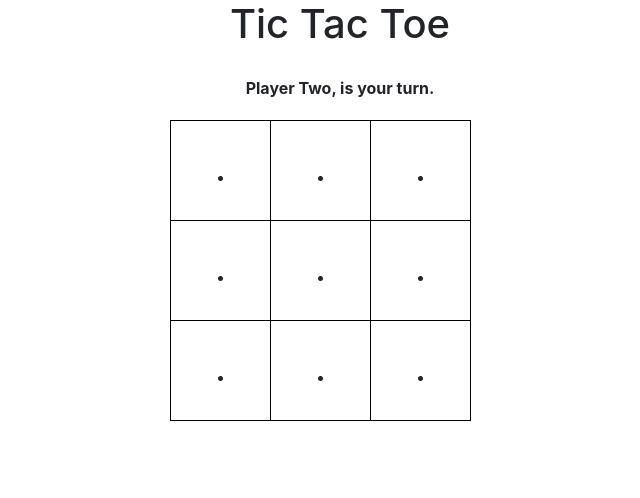
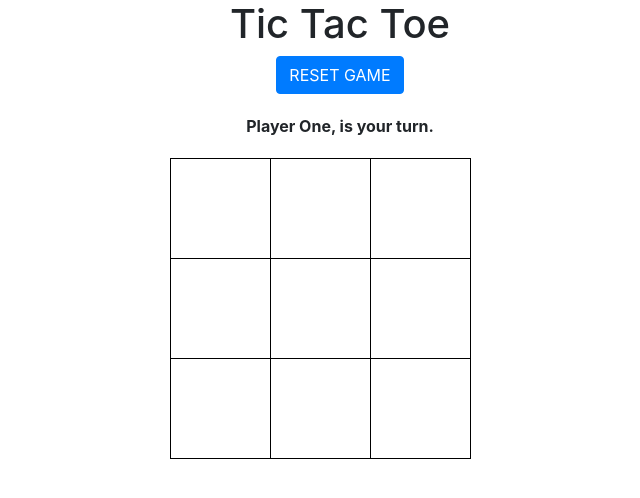
Before and after one commit to rmauritsson/tic-tac-toe, a plain HTML site: page index.html in a window 1280 px wide. Both pictures are taken after a click on the button "START GAME". Shown: the whole page, without its empty margins (300-940 px from the left). Drawn offline with Linux system fonts and the light colour scheme.

Commit message:
Add Player Object

```diff
--- a/css/style.css
+++ b/css/style.css
@@ -1,21 +1,24 @@
-body{
+body {
   width: 100%;
   height: 100%;
   text-align: center;
   justify-content: center;
 }
+
 #winner {
   font-size: 14;
   font-weight: bold;
   padding: 20px 0;
 }
 
-#resetButton{
-  display: none;
+#resetButton {
+  visibility: hidden;
 }
+
 table {
   border-collapse: collapse;
 }
+
 table tr td {
   border: 1px solid #000;
   width: 100px;
--- a/js/gameBoard.js
+++ b/js/gameBoard.js
@@ -1,31 +1,18 @@
 /* eslint-disable max-len */
-const Board = (nameOne, nameTwo) => {
+const Board = (player1, player2) => {
   const emptySpace = 0;
   const p1value = 1;
   const p2value = -1;
-  const player = {
-    player1: document.getElementById('inputPlayerOne').value,
-    player2: document.getElementById('inputPlayerTwo').value
-  };
+  const board = Array(9).fill(emptySpace);
   let turn = 1;
-  let board = Array(9).fill(emptySpace);
   let status;
 
-  const nameChange = (name, number) => {
-    if (number === 1) player.player1 = name;
-    if (number === 2) player.player2 = name;
-  };
-
   // Returns the Player number from the actual turn
-  const playerTurn = (number = 1) => (turn % 2 === number ? [player.player1, 1] : [player.player2, 2]);
-
-  // Returns true if the board is empty
-  const isEmpty = () => {
-    for (let i = 0; i < board.length; i += 1) {
-      if (board[i] !== emptySpace) return false;
+  const playerTurn = (number = 1) => {
+    if (turn % 2 === number) {
+      return [player1.name, 1];
     }
-
-    return true;
+    return [player2.name, 2];
   };
 
   // Returns true if the board is full
@@ -35,12 +22,6 @@ const Board = (nameOne, nameTwo) => {
     }
 
     return true;
-  };
-
-  // Makes every space of the board empty and resets the turn to 1
-  const resetBoard = () => {
-    board = Array(9).fill(0);
-    turn = 1;
   };
 
   // Returns the number of the winner player, 3 if is a draw, 0 if there is no winner
@@ -91,7 +72,6 @@ const Board = (nameOne, nameTwo) => {
   // Marks the board using the position argument. Returns true if a new move was successful.
   const newMove = (position) => {
     if (!validPosition(position)) return checkStatus();
-
     board[position] = playerTurn()[1] === 1 ? p1value : p2value;
     turn += 1;
 
@@ -111,7 +91,7 @@ const Board = (nameOne, nameTwo) => {
         winner.innerHTML = 'It\'s a draw!';
         break;
       default:
-        winner.innerHTML = `${playerTurn(0)[0]}, is your turn.`;
+        winner.innerHTML = `${playerTurn()[0]}, is your turn.`;
     }
   };
 
@@ -130,13 +110,13 @@ const Board = (nameOne, nameTwo) => {
       cell.class = 'cellClass';
       switch (board[i]) {
         case 1:
-          cell.innerHTML = 'X';
+          cell.innerHTML = player1.symbol;
           break;
         case -1:
-          cell.innerHTML = 'O';
+          cell.innerHTML = player2.symbol;
           break;
         default:
-          cell.innerHTML = '.';
+          cell.innerHTML = ' ';
       }
 
       // eslint-disable-next-line no-loop-func
@@ -156,13 +136,39 @@ const Board = (nameOne, nameTwo) => {
 
   return {
     board,
-    nameChange,
     drawBoard,
   };
 };
 
+const Player = (firstName, firstSymbol) => {
+  let name = firstName;
+  const symbol = firstSymbol;
+
+  const nameChange = (newName) => {
+    name = newName;
+  };
+
+  return {
+    name,
+    symbol,
+    nameChange,
+  };
+};
+
+let name1 = '';
+let name2 = '';
+
 document.getElementById('gameButton').onclick = () => {
-  const game = Board();
+  name1 = document.getElementById('inputPlayerOne').value;
+  name2 = document.getElementById('inputPlayerTwo').value;
+  const game = Board(Player(name1, 'X'), Player(name2, 'O'));
   game.drawBoard(game.board);
   document.getElementById('resetButton').style.visibility = 'visible';
 };
+
+
+document.getElementById('resetButton').onclick = () => {
+  const game = Board(Player(name1, 'X'), Player(name2, 'O'));
+  game.drawBoard(game.board);
+  document.getElementById('resetButton').style.visibility = 'visible';
+};
```
